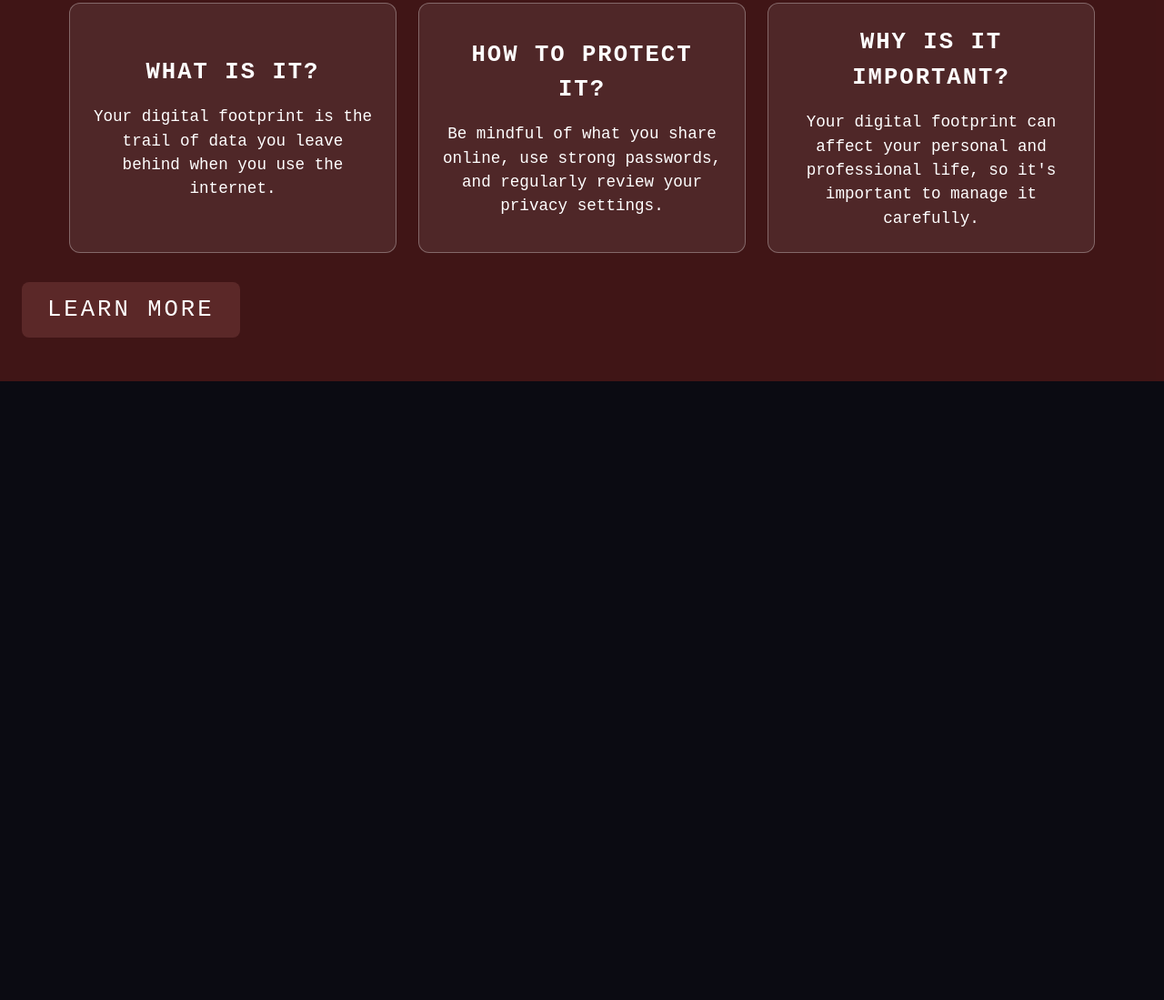
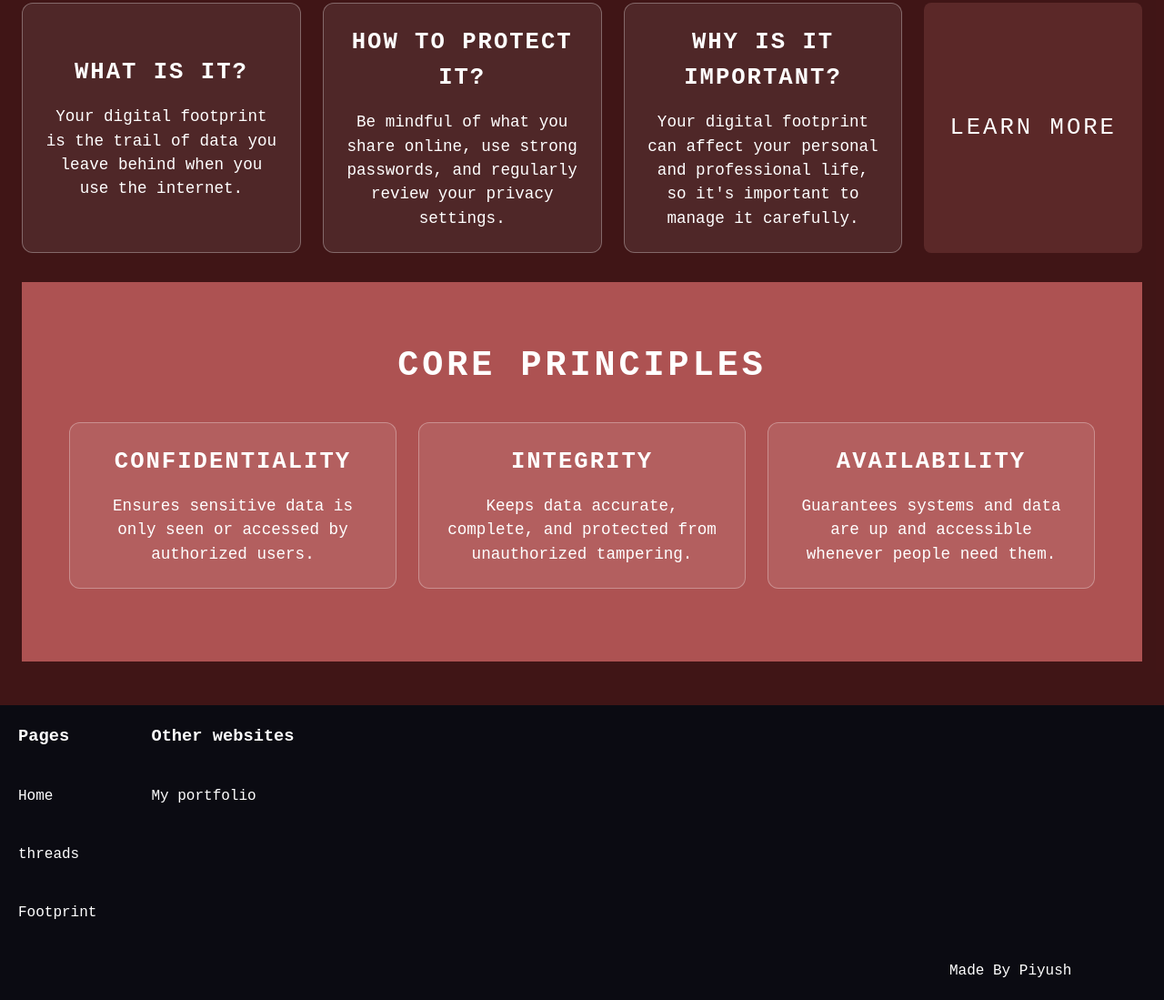
Before and after one commit to piyushwarang1/Cybersecurity-awareness, a plain HTML site: page index.html in a window 1280 px wide. Shown: the part 1293-2392 px from the top of the page at 91% size. Before the commit the page ends 1712 px from the top, so only its background shows below. Drawn offline with nearby package versions, Linux system fonts and the light colour scheme.

Commit message:
Made the buttons work and added a footer

```diff
--- /dev/null
+++ b/footprint.css
@@ -0,0 +1,117 @@
+* {
+    box-sizing: border-box;
+    margin: 0;
+    padding: 0;
+}
+
+body {
+    font-family: 'Courier New', monospace;
+    background: #0b0b12;
+    color: #fff;
+    line-height: 1.5;
+}
+
+.hero {
+    width: 100%;
+    background-color: rgba(202, 51, 51, 0.85);
+    padding: 18px 20px;
+}
+
+.hero .logo {
+    text-align: center;
+}
+
+.hero .logo h2 {
+    color: white;
+    font-size: clamp(1.4rem, 2vw, 2.4rem);
+    text-transform: uppercase;
+    letter-spacing: 4px;
+}
+
+.first-section{
+    height: 80vh;
+    background-color: #161623;
+    display: block;
+
+}
+.first-section h1{
+    text-align: center;
+    padding-top: 30vh;
+    font-size: 70px;
+}
+.first-section h4{
+    margin-left: 1100px;
+    padding: 15px;
+    font-size: 25px;
+}
+.section-section{
+    height: auto;
+    background-color: rgba(139, 52, 52, 0.85);
+}
+
+.section-section p{
+    padding: 20px;
+    font-family: 'Courier New', Courier, monospace;
+}
+
+
+
+.card-section{
+    display: flex;
+    min-height: 300px;
+    width: 100%;
+
+    padding: 20px;
+    gap: 15px;
+}
+
+.card{
+    flex: 1;
+    padding: 30px;
+    text-align: center;
+    border: 1px solid rgb(255, 255, 255);
+    border-radius: 10%;
+    height: 250px;
+    margin: 10px;
+    background-color: rgba(73, 51, 51, 0.85);
+
+}
+
+.third-section{
+    height:auto;
+    background-color: #0b0b12;
+}
+.third-section p {
+    padding: 20px;
+}
+.sec-container{
+    display: flex;
+    gap: 20px;
+
+
+}
+.sec{
+  flex-direction: column;
+}
+
+.sec h3{
+    padding: 20px;
+}
+.sec a{
+    display: flex;
+  flex-direction: row;
+  padding:20px;
+}
+.footer{
+    height: auto;
+    background: #2b2b2c;
+
+}
+a{
+    text-decoration: none;
+    color: #fff;
+}
+.footer p{
+    margin-left:80%;
+    padding: 20px;
+}
--- a/index.html
+++ b/index.html
@@ -13,14 +13,14 @@
     <div class="firstsection">
         <div class="rightfirst">
 
-        <button type="button" class="btn_learn">Learn More</button>
+        <button type="button" class="btn_learn" onclick="location.href='#get_started'">Learn More</button>
         </div>
         <div class="leftfirst">
             <span id="element"></span>
 
         </div>
     </div>
-    <div class="secondsection">
+    <div class="secondsection" id="get_started">
         <h2>THREATS ARE EVERYWHERE!</h2>
 
         <div class="cardsection">
@@ -38,7 +38,7 @@
                 <p>The use of psychological manipulation to deceive individuals into revealing confidential information.</p>
             </div>
 
-        <button type="button" class="btn_threads" src="threads.html">Learn More</button>
+        <button type="button" class="btn_threads" onclick="location.href='threads.html'">Learn More</button>
         </div>
     </div>
     <div class="thiredsection">
@@ -56,8 +56,43 @@
                 <h3>WHY IS IT IMPORTANT?</h3>
                 <p>Your digital footprint can affect your personal and professional life, so it's important to manage it carefully.</p>
             </div>
+          <button type="button" onclick="location.href='footprint.html'" class="btn_footprint">Learn More</button>
         </div>
-        <button type="button" class="btn_footprint">Learn More</button>
+       <div class="forthsection">
+        <h2>Core Principles</h2>
+        <div class="cardsection">
+            <div class="card">
+                <h3>Confidentiality</h3>
+                <p> Ensures sensitive data is only seen or accessed by authorized users.</p>
+            </div>
+            <div class="card">
+                <h3>Integrity</h3>
+                <p>Keeps data accurate, complete, and protected from unauthorized tampering.</p>
+            </div>
+            <div class="card">
+                <h3>Availability</h3>
+                <p>Guarantees systems and data are up and accessible whenever people need them.</p>
+            </div>
+        </div>
+       </div>
+    </div>
+    <div class="footer">
+        <div class="sec-container">
+        <div class="sec">
+            <h3>Pages</h3>
+            <a href="index.html">Home</a>
+            <a href="threads.html">threads</a>
+            <a href="footprint.html">Footprint</a>
+        </div>
+        <div class="sec">
+         <h3>Other websites</h3>
+         <a href="https://piyushwarang.fyi">My portfolio</a>
+        </div>
+
+        </div>
+        <p>Made By Piyush </p>
+        </div>
+
     </div>
 </body>
 <script src="https://unpkg.com/typed.js@3.0.0/dist/typed.umd.js"></script>
--- a/style.css
+++ b/style.css
@@ -9,8 +9,13 @@ body {
     background: #0b0b12;
     color: #fff;
     line-height: 1.5;
+
 }
 
+a{
+    text-decoration: none;
+    color: #fff;
+}
 .hero {
     width: 100%;
     background-color: rgba(202, 51, 51, 0.85);
@@ -96,7 +101,8 @@ body {
 }
 
 .secondsection,
-.thiredsection {
+.thiredsection,
+.forthsection{
     width: 100%;
     padding: 4rem 1.5rem 3rem;
 }
@@ -109,8 +115,12 @@ body {
     background: rgba(73, 23, 23, 0.875);
 }
 
+.forthsection{
+    background: rgba(189, 91, 91, 0.875);;
+}
 .secondsection h2,
-.thiredsection h2 {
+.thiredsection h2,
+.forthsection h2 {
     color: white;
     text-align: center;
     font-size: clamp(1.8rem, 3vw, 3rem);
@@ -180,3 +190,27 @@ body {
         max-width: 320px;
     }
 }
+
+
+.sec-container{
+    display: flex;
+    gap: 20px;
+
+
+}
+.sec{
+  flex-direction: column;
+}
+
+.sec h3{
+    padding: 20px;
+}
+.sec a{
+    display: flex;
+  flex-direction: row;
+  padding:20px;
+}
+.footer p{
+ margin-left: 80%;
+ padding: 20px;
+}
--- a/therads.css
+++ b/therads.css
@@ -97,6 +97,7 @@ body {
     flex-direction: column;
 }
 
+
 .secondsection .title {
     margin-left:20px;
     padding: 20px;
@@ -189,3 +190,34 @@ body {
     gap: 20px;
     padding: 20px;
 }
+.sec-container{
+    display: flex;
+    gap: 20px;
+
+
+}
+.sec{
+  flex-direction: column;
+}
+
+.sec h3{
+    padding: 20px;
+}
+.sec a{
+    display: flex;
+  flex-direction: row;
+  padding:20px;
+}
+.footer{
+    height: auto;
+    background: #0b0b12;
+
+}
+a{
+    text-decoration: none;
+    color: #fff;
+}
+.footer p{
+    margin-left: 80%;
+    padding: 20px;
+}
```
Also changed, not shown: footprint.html (added, +71 -0 lines), threads.html (+16 -0 lines).
